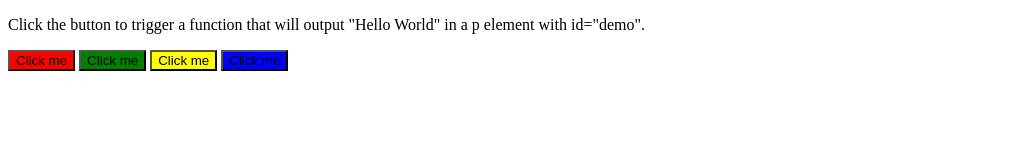
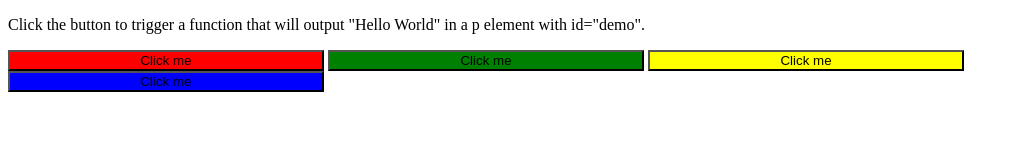
Before and after one commit to Spencer0407/EscapeRoom, a plain HTML site: page index.html in a window 1280 px wide. Shown: the whole page, without its empty margins (0-1019 px from the left). Drawn offline with Linux system fonts and the light colour scheme.

Commit message:
Update index.html

```diff
--- a/index.html
+++ b/index.html
@@ -4,29 +4,37 @@
 #firstButton{
 
 	background-color:red;
+	width: 25%;
 }
 #secondButton{
 
 	background-color:green;
+	width: 25%;
 }
 #thirdButton{
 
 	background-color: yellow;
+	width: 25%;
 }
 #fourthButton{
 
 	background-color:blue;
+	width: 25%;
+}
+#secondDiv{
+	height:50%;
+
 }
 </style>
 <body>
 
 <p>Click the button to trigger a function that will output "Hello World" in a p element with id="demo".</p>
-
+<div id="secondDiv">
 <button id = "firstButton" onclick="myFunction1()">Click me</button>
 <button id = "secondButton" onclick="myFunction2()">Click me</button>
 <button id = "thirdButton" onclick="myFunction3()">Click me</button>
 <button id = "fourthButton" onclick="myFunction4()">Click me</button>
-
+</div>
 	<h1 id="demo"></h1>
 
 <script>
```
